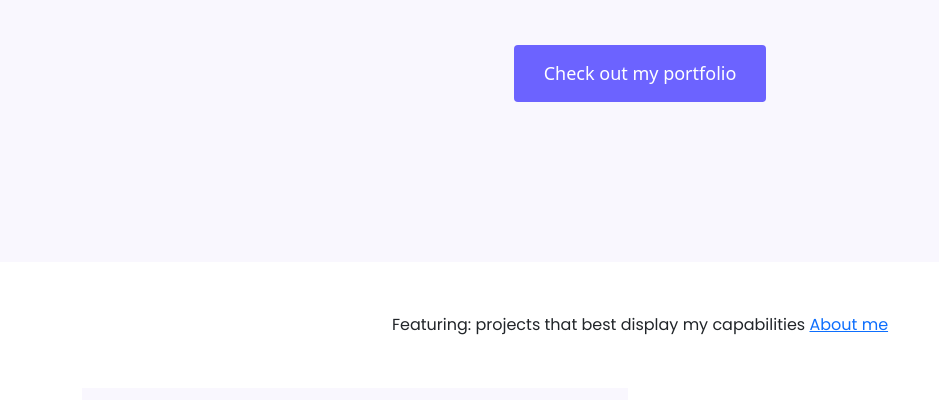
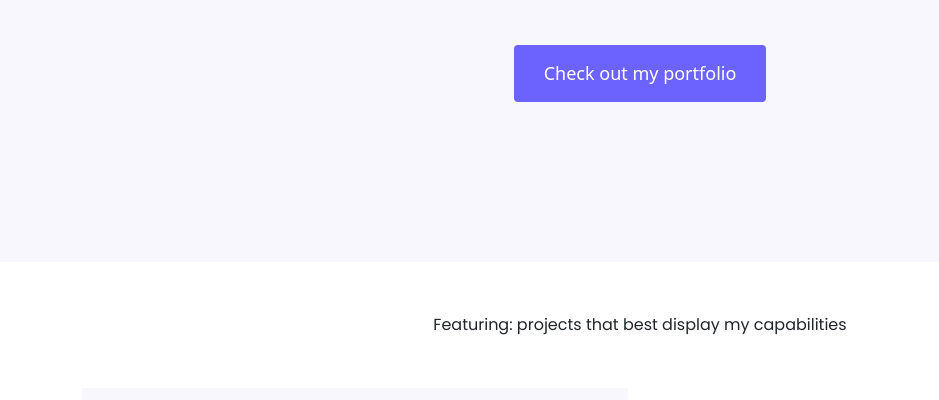
Before and after one commit to TaliaSchaminee/Talia-portfolio, a plain HTML site: page index.html in a window 1280 px wide. Shown: the part 400-800 px from the top of the page, without its empty margins (0-939 px from the left). Drawn offline with nearby package versions, Linux system fonts and the light colour scheme; a web font is replaced by a local one.

Commit message:
remove content from index

```diff
--- a/index.html
+++ b/index.html
@@ -74,7 +74,6 @@
     </div>
     <p class="text-center m-5">
       Featuring: projects that best display my capabilities
-      <a href="about.html" target="_blank"> About me</a>
     </p>
     <div class="container">
       <div class="row">
```
